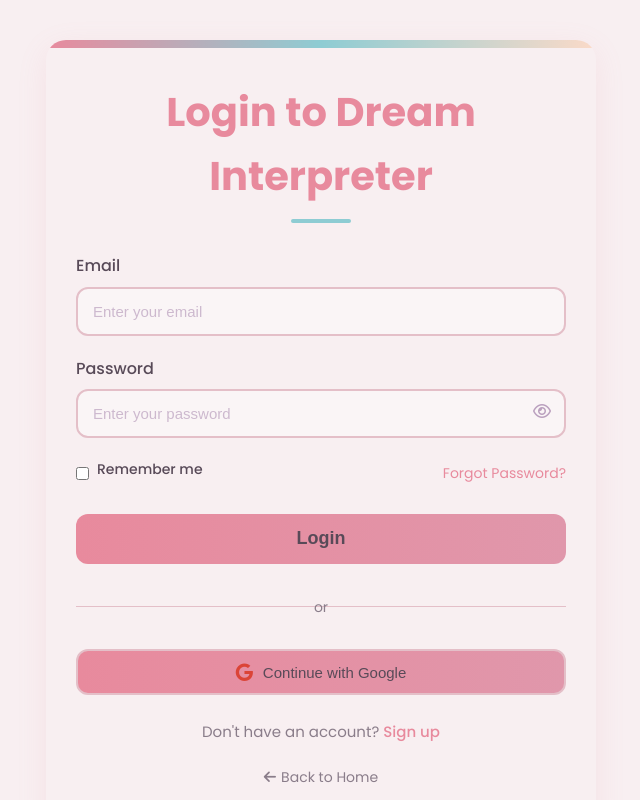
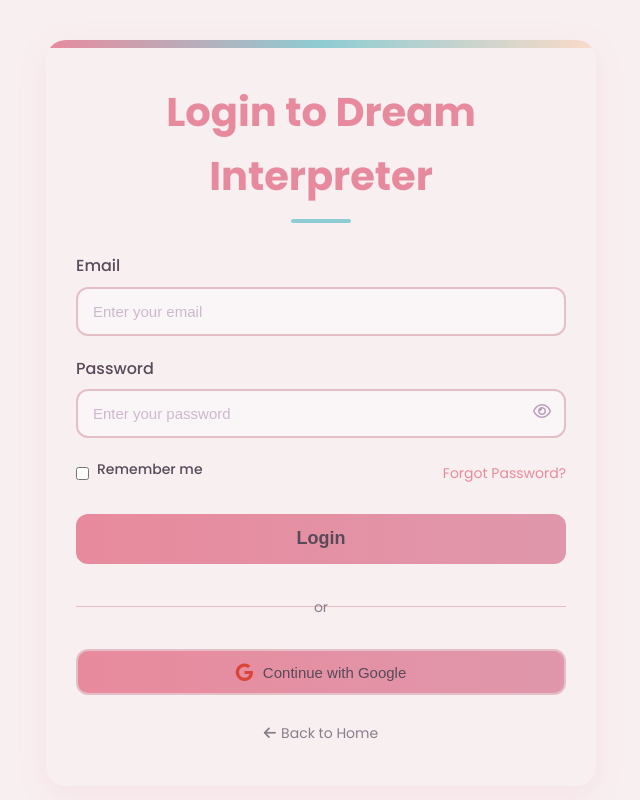
Before and after one commit to lz-215/Dream_Interpretation, a plain HTML site: page login.html in a window 1280 px wide. Shown: the top 800 px of the page, without its empty margins (319-959 px from the left). Drawn offline with Linux system fonts and the light colour scheme.

Commit message:
Add files via upload

```diff
--- a/auth.js
+++ b/auth.js
@@ -96,7 +96,6 @@
         const authButtonsHTML = `
             <div class="header-buttons">
                 <a href="login.html" class="header-button login-button">Login</a>
-                <a href="register.html" class="header-button register-button">Sign Up</a>
             </div>
         `;
 
--- a/login.html
+++ b/login.html
@@ -65,10 +65,6 @@
             </button>
         </div>
 
-        <div class="auth-redirect">
-            <p>Don't have an account? <a href="register.html">Sign up</a></p>
-        </div>
-
         <div class="back-link">
             <a href="index.html"><i class="fas fa-arrow-left"></i> Back to Home</a>
         </div>
```
